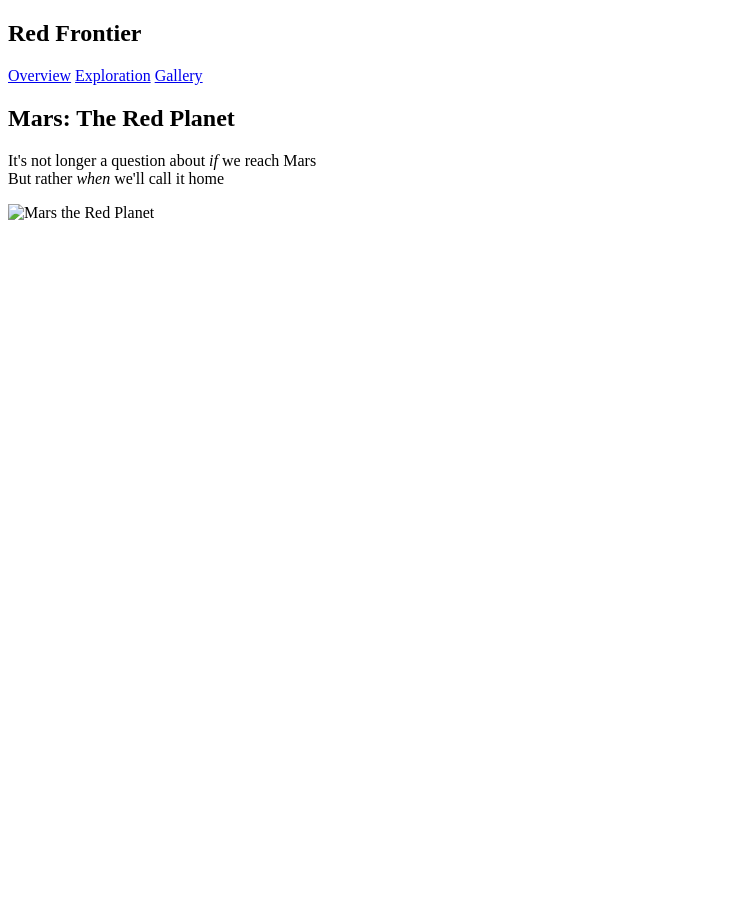
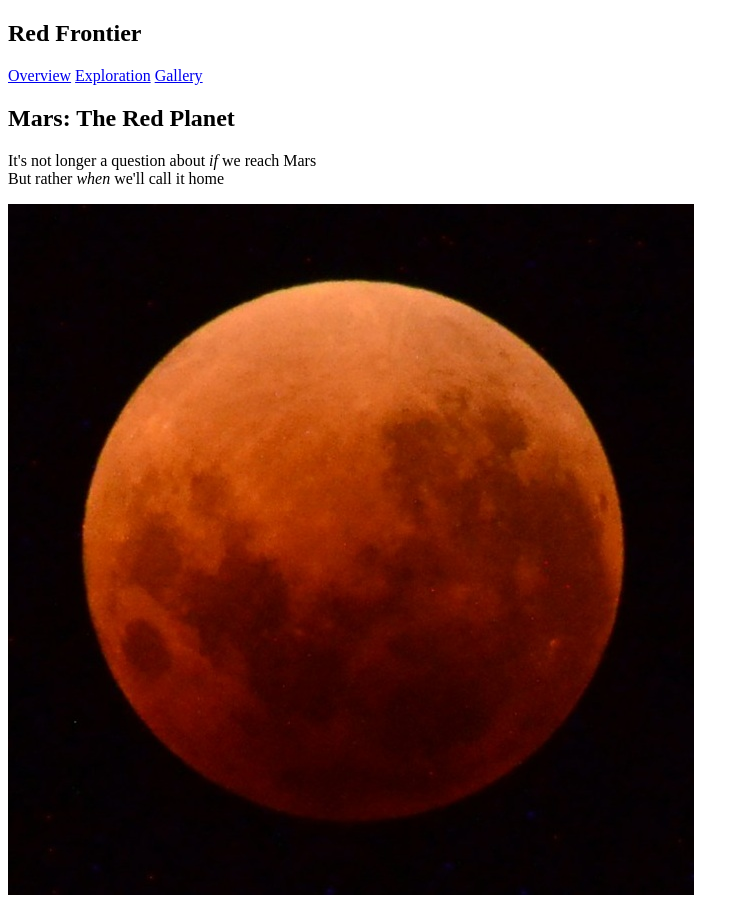
Before and after one commit to OleKodehode/Planet_Mars_Project, a plain HTML site: page index.html in a window 1280 px wide. Shown: the whole page, without its empty margins (0-749 px from the left). Before the commit the page ends 800 px from the top, so only its background shows below. Drawn offline with Linux system fonts and the light colour scheme.

Commit message:
Start of dev branch + added img

```diff
--- a/index.html
+++ b/index.html
@@ -29,7 +29,10 @@
         </p>
       </article>
       <article id="intro_img">
-        <img src="" alt="Mars the Red Planet" />
+        <img
+          src="./img/cropped_mars_jonny_clow_unsplash.jpg"
+          alt="Mars the Red Planet"
+        />
       </article>
     </section>
     <!-- For the overview section;
```
Also changed, not shown: img/cropped_mars_jonny_clow_unsplash.jpg (added).
